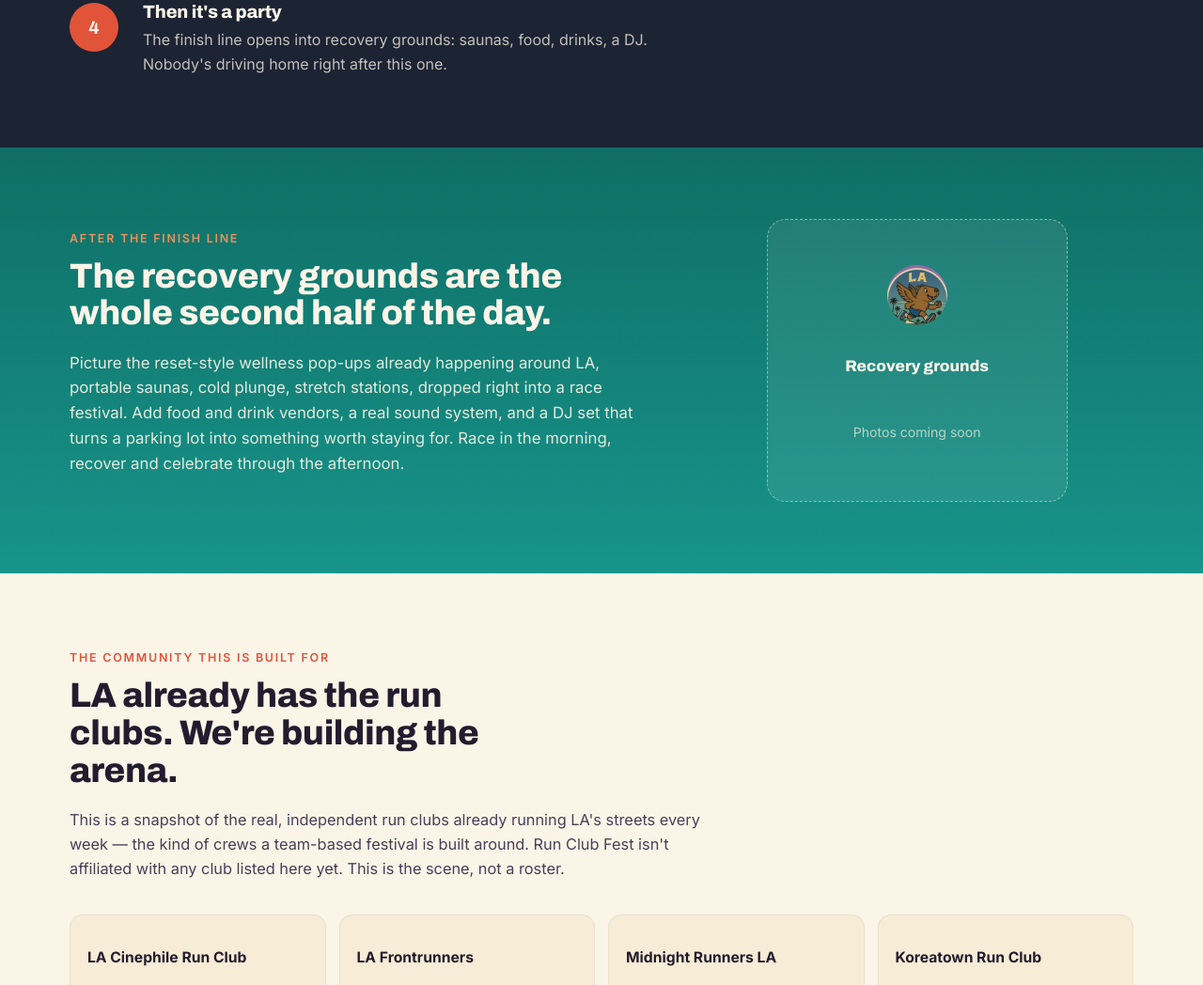
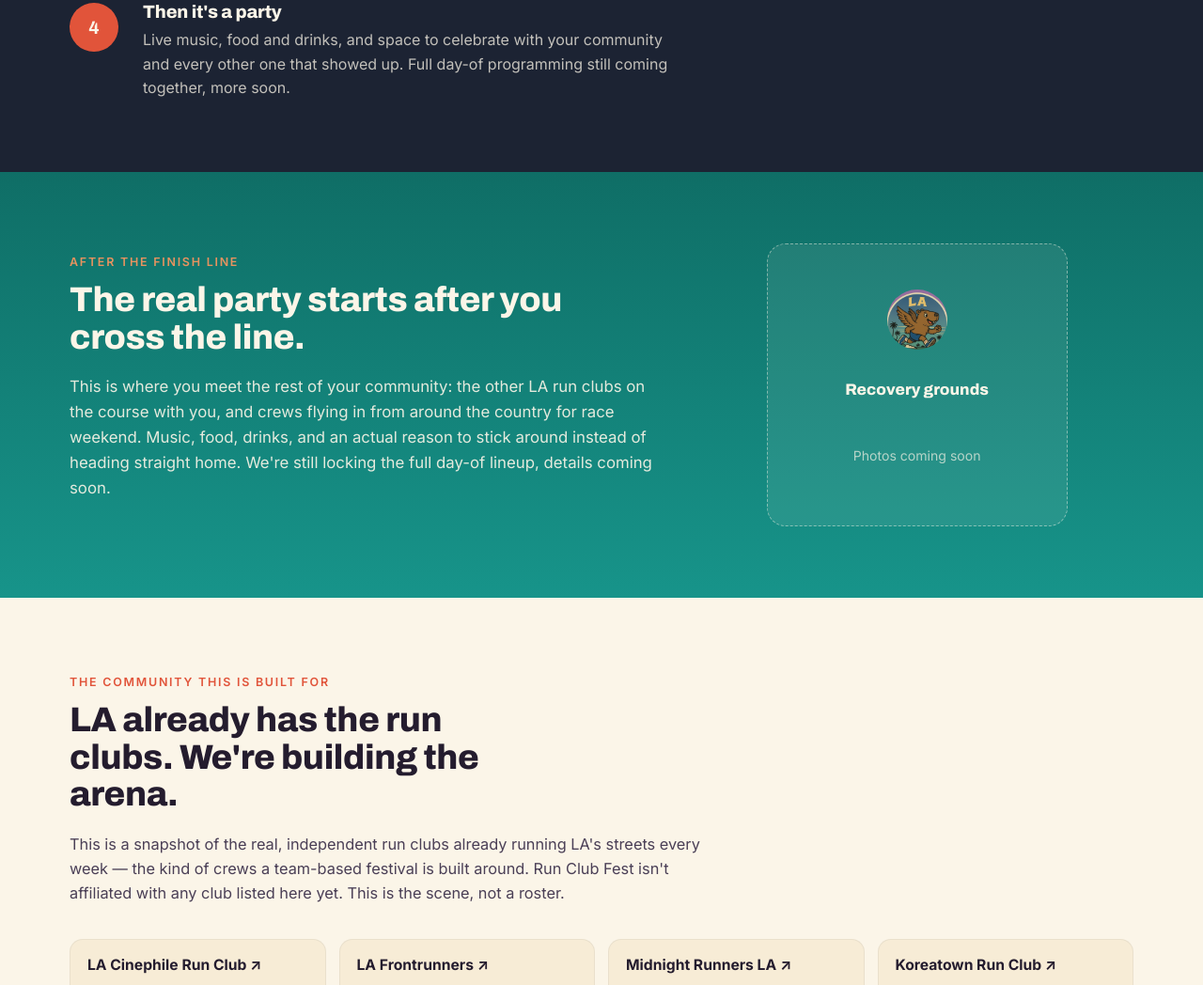
Before and after one commit to amoneyproductions/run-club-fest, a plain HTML site: page index.html in a window 1280 px wide. Shown: the part 1752-2800 px from the top of the page at 94% size. Drawn offline with Linux system fonts and the light colour scheme.

Commit message:
Link LA run club directory to their real sites/socials, drop competitor race name-drops, soften unconfirmed festival-day details to coming-soon, emphasize community/music/fun in the afterparty copy

```diff
--- a/index.html
+++ b/index.html
@@ -76,7 +76,7 @@
         <div class="concept-card">
           <p class="concept-num">02</p>
           <h3>Built like a festival</h3>
-          <p>Think Spartan meets Rock 'n' Roll Marathon meets an actual festival lineup. Real production, real stages, real reasons to stick around after you cross the line instead of grabbing a banana and leaving.</p>
+          <p>Real production, real stages, real music. Enough happening after the finish line that nobody's in a rush to get back to their car.</p>
         </div>
         <div class="concept-card">
           <p class="concept-num">03</p>
@@ -117,7 +117,7 @@
           <span class="step-num">4</span>
           <div>
             <h3>Then it's a party</h3>
-            <p>The finish line opens into recovery grounds: saunas, food, drinks, a DJ. Nobody's driving home right after this one.</p>
+            <p>Live music, food and drinks, and space to celebrate with your community and every other one that showed up. Full day-of programming still coming together, more soon.</p>
           </div>
         </li>
       </ol>
@@ -129,8 +129,8 @@
     <div class="wrap wellness-inner">
       <div class="wellness-copy">
         <p class="eyebrow eyebrow-light">After the finish line</p>
-        <h2>The recovery grounds are the whole second half of the day.</h2>
-        <p>Picture the reset-style wellness pop-ups already happening around LA, portable saunas, cold plunge, stretch stations, dropped right into a race festival. Add food and drink vendors, a real sound system, and a DJ set that turns a parking lot into something worth staying for. Race in the morning, recover and celebrate through the afternoon.</p>
+        <h2>The real party starts after you cross the line.</h2>
+        <p>This is where you meet the rest of your community: the other LA run clubs on the course with you, and crews flying in from around the country for race weekend. Music, food, drinks, and an actual reason to stick around instead of heading straight home. We're still locking the full day-of lineup, details coming soon.</p>
       </div>
       <div class="wellness-art">
         <div class="art-placeholder ph-wellness">
--- a/script.js
+++ b/script.js
@@ -3,26 +3,26 @@
 // A snapshot of real, independent LA run clubs (not affiliated with Run Club Fest).
 // Sourced from public run club directories as of Sept 2026.
 const CLUBS = [
-  { name: "LA Cinephile Run Club", theme: "Runs to real LA film & TV shooting locations" },
-  { name: "LA Frontrunners", theme: "LGBTQ+ inclusive running, since 1974" },
-  { name: "Midnight Runners LA", theme: "After-dark, high-energy group runs" },
-  { name: "Koreatown Run Club", theme: "Neighborhood crew, Thursday nights" },
-  { name: "Venice Run Club", theme: "Laid-back coastal running" },
-  { name: "Skid Row Running Club", theme: "Community-built, 6am starts downtown" },
-  { name: "Sawtelle Run Club", theme: "West LA neighborhood pride" },
-  { name: "Eagle Rock Run Club", theme: "Local routes, familiar faces" },
-  { name: "South Bay Runners Club", theme: "Competitive pace groups, Manhattan Beach" },
-  { name: "Boyle Heights Bridge Runners", theme: "Eastside community running crew" },
-  { name: "Friday Donut Run Club", theme: "Weekly run, weekly reward" },
-  { name: "Wolf Pack Runners", theme: "Crew-focused, accountability-driven" },
-  { name: "Run Happy Los Angeles", theme: "Pace-agnostic, all-welcome" },
-  { name: "L.A. Leggers", theme: "Santa Monica marathon training since the '80s" },
-  { name: "Los Feliz Flyers", theme: "Track and tempo-focused" },
-  { name: "Downtown LA Running Group", theme: "For busy DTLA professionals" },
-  { name: "Santa Monica Mountain Goats", theme: "Trail running club since 1982" },
-  { name: "Pasadena Pacers", theme: "Free, all fitness levels" },
-  { name: "Shoreline Frontrunners of Long Beach", theme: "LGBTQ+ inclusive since 1984" },
-  { name: "323 Runners", theme: "DTLA crew, El Pino runs" },
+  { name: "LA Cinephile Run Club", theme: "Runs to real LA film & TV shooting locations", url: "https://www.instagram.com/lacinephilerunclub/" },
+  { name: "LA Frontrunners", theme: "LGBTQ+ inclusive running, since 1974", url: "https://www.lafrontrunners.com/" },
+  { name: "Midnight Runners LA", theme: "After-dark, high-energy group runs", url: "https://www.midnightrunners.com/cities/los-angeles" },
+  { name: "Koreatown Run Club", theme: "Neighborhood crew, Thursday nights", url: "https://koreatownrunclub.com/" },
+  { name: "Venice Run Club", theme: "Laid-back coastal running", url: "https://venicerunclub.co/" },
+  { name: "Skid Row Running Club", theme: "Community-built, 6am starts downtown", url: "https://www.skidrowrunningclub.com/" },
+  { name: "Sawtelle Run Club", theme: "West LA neighborhood pride", url: "https://sawtellerunclub.com/" },
+  { name: "Eagle Rock Run Club", theme: "Local routes, familiar faces", url: "https://www.instagram.com/eaglerockrunclub/" },
+  { name: "South Bay Runners Club", theme: "Competitive pace groups, Manhattan Beach", url: "https://www.instagram.com/southbayrunnersclub/" },
+  { name: "Boyle Heights Bridge Runners", theme: "Eastside community running crew", url: "https://www.boyleheightsbr.org/" },
+  { name: "Friday Donut Run Club", theme: "Weekly run, weekly reward", url: "https://www.instagram.com/fridaydonutrunclub_burbank/" },
+  { name: "Wolf Pack Runners", theme: "Crew-focused, accountability-driven", url: "https://www.instagram.com/wolf_packrunners/" },
+  { name: "Run Happy Los Angeles", theme: "Pace-agnostic, all-welcome", url: "https://www.instagram.com/runhappylosangeles/" },
+  { name: "L.A. Leggers", theme: "Santa Monica marathon training since the '80s", url: "https://www.laleggers.org/" },
+  { name: "Los Feliz Flyers", theme: "Track and tempo-focused", url: "http://losfelizflyers.org/" },
+  { name: "Downtown LA Running Group", theme: "For busy DTLA professionals", url: "https://www.facebook.com/groups/DTLARunning/" },
+  { name: "Santa Monica Mountain Goats", theme: "Trail running club since 1982", url: "https://www.facebook.com/santamonicamountaingoats" },
+  { name: "Pasadena Pacers", theme: "Free, all fitness levels", url: "https://www.pasadenapacers.org/" },
+  { name: "Shoreline Frontrunners of Long Beach", theme: "LGBTQ+ inclusive since 1984", url: "https://wp.shorelinefrontrunners.org/" },
+  { name: "323 Runners", theme: "DTLA crew, El Pino runs", url: "https://larunningclubs.com/" },
 ];
 
 function renderClubs() {
@@ -31,7 +31,7 @@ function renderClubs() {
   grid.innerHTML = CLUBS.map(
     (c) => `
     <div class="club-card">
-      <p class="club-name">${escapeHtml(c.name)}</p>
+      <a class="club-name" href="${escapeHtml(c.url)}" target="_blank" rel="noopener noreferrer">${escapeHtml(c.name)} ↗</a>
       <p class="club-theme">${escapeHtml(c.theme)}</p>
     </div>`
   ).join("");
--- a/styles.css
+++ b/styles.css
@@ -402,9 +402,20 @@ a { color: inherit; }
 }
 
 .club-name {
+  display: inline-block;
   font-weight: 700;
   font-size: 0.98rem;
   margin-bottom: 4px;
+  color: var(--ink);
+  text-decoration: none;
+  border-bottom: 1.5px solid transparent;
+  transition: border-color 0.15s ease, color 0.15s ease;
+}
+
+.club-name:hover,
+.club-name:focus-visible {
+  color: var(--coral);
+  border-bottom-color: var(--coral);
 }
 
 .club-theme {
```
